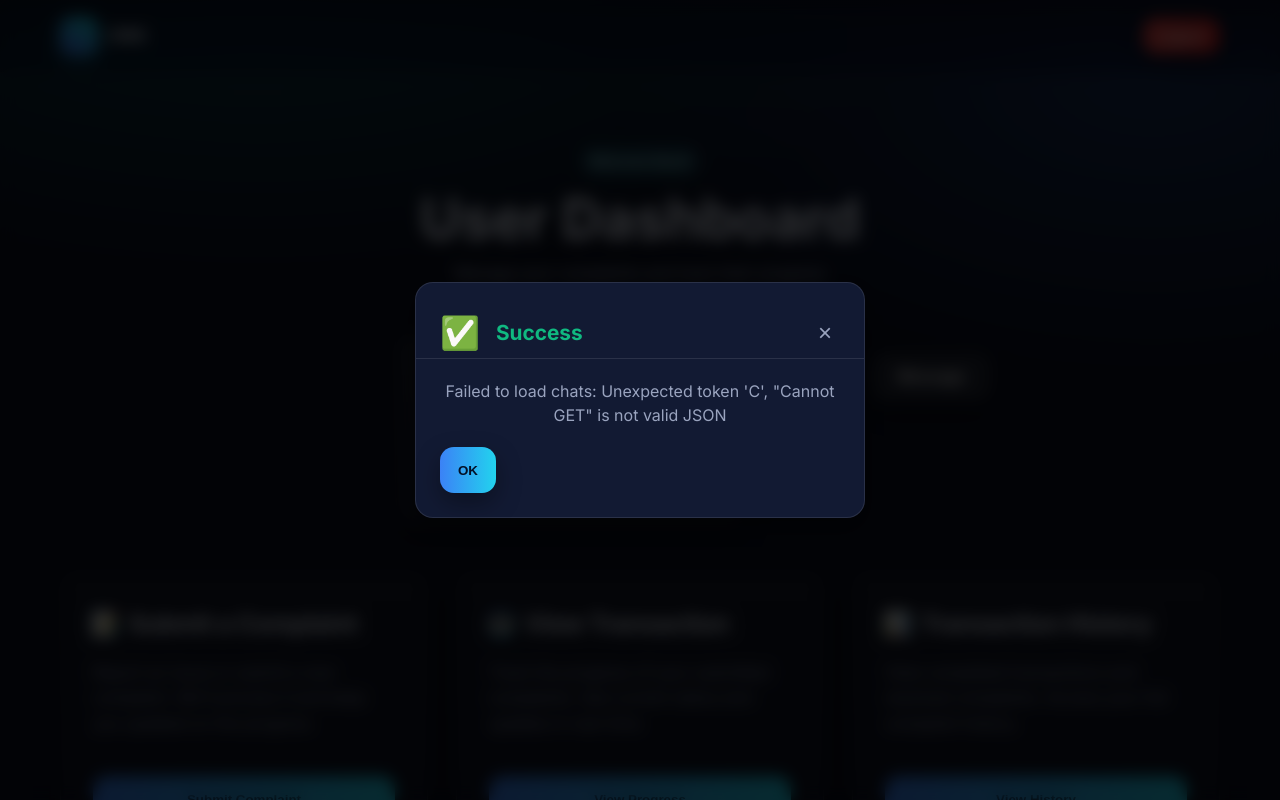
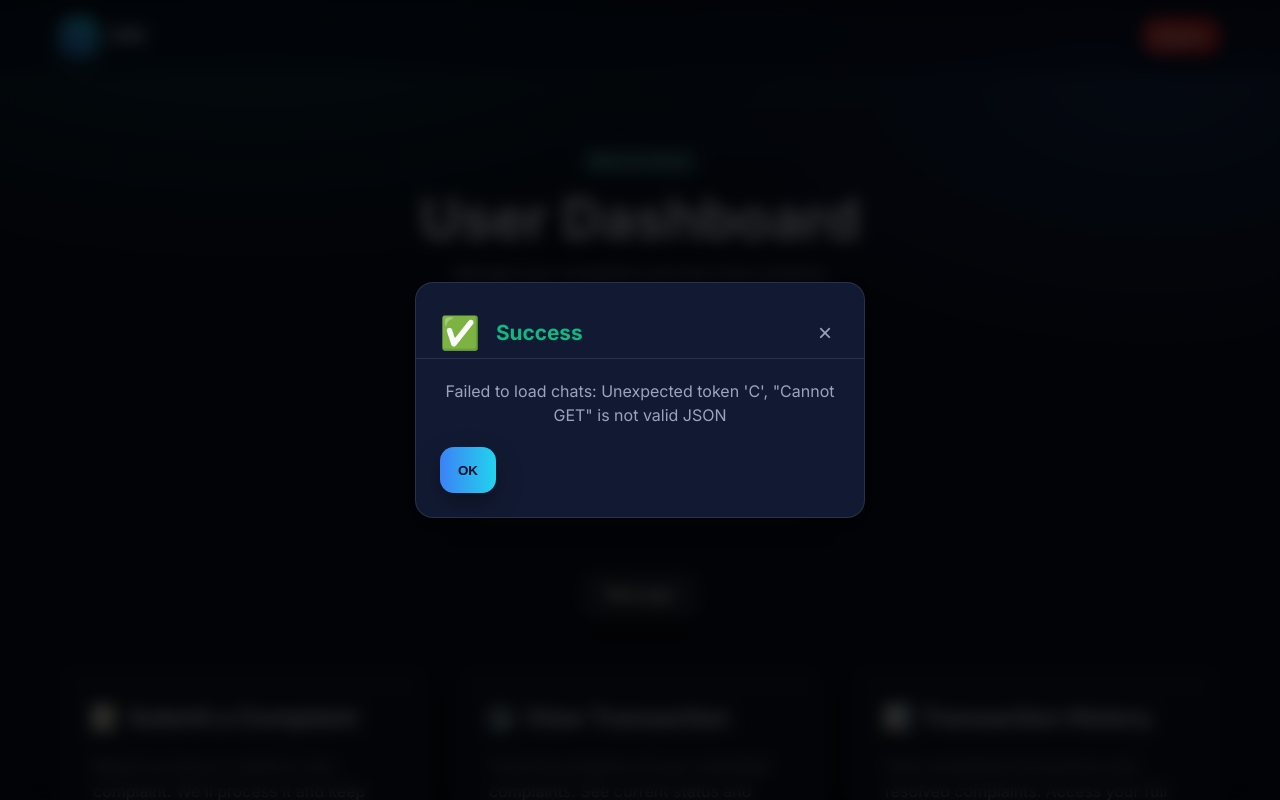
Before and after one commit to DwightBuma-at/CAPSTONE-2_Complaint-Management-System-, a Django app: template myapp/templates/user.html in a window 1280 px wide. Run offline with Django 5.2, Linux system fonts and the light colour scheme; the template is opened without the code that fills it, so the values that code supplies are empty; some libraries are stand-ins or nearby versions.

Commit message:
Position Message button between profile and dashboard

```diff
--- a/myapp/templates/user.html
+++ b/myapp/templates/user.html
@@ -819,16 +819,13 @@
                 </div>
              </div>
           </div>
-
-          <!-- Message Button outside and under profile card -->
-          <div style="margin-top: 20px; text-align: center;">
-            <button class="btn btn--message" onclick="showMessageNotification()">Message</button>
-          </div>
          </div>
        </div>
 
-
-
+       <!-- Message Button positioned exactly where the white line indicates -->
+       <div style="text-align: center; margin: 32px 0;">
+         <button class="btn btn--message" onclick="showMessageNotification()">Message</button>
+       </div>
 
       <div class="dashboard__grid">
         <!-- Submit Complaint Card -->
```
